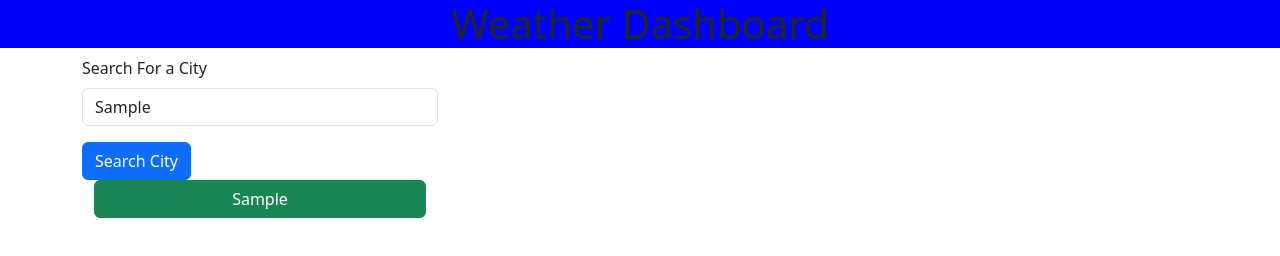
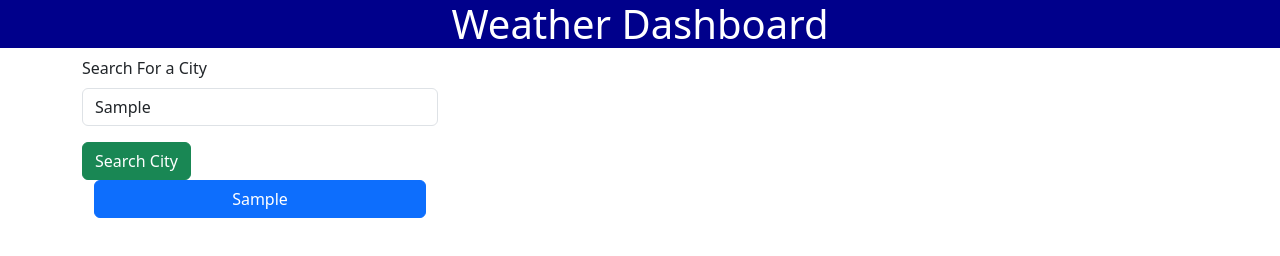
Before and after one commit to riaaah3/weather-forecast, a plain HTML site: page index.html in a window 1280 px wide. Both pictures are taken after typing "Sample" into the empty fields and a click on the button "Search City". Drawn offline with nearby package versions, Linux system fonts and the light colour scheme; no server answers.

Commit message:
changed button colors

```diff
--- a/assets/script.js
+++ b/assets/script.js
@@ -60,7 +60,7 @@ function displayDashboard() {
     var previousSearch = JSON.parse(localStorage.getItem('weatherDashboard')) || []
     var htmlcode = ''
     for (i = 0; i < previousSearch.length;i++){
-        htmlcode += `<button class="btn btn-success" type="button">${previousSearch[i]}</button>`
+        htmlcode += `<button class="btn btn-primary" type="button">${previousSearch[i]}</button>`
     }
     document.getElementById('previousSearch').innerHTML = htmlcode
 }
--- a/assets/style.css
+++ b/assets/style.css
@@ -1,3 +1,4 @@
 h1 {
+    color: white;
     text-align: center;
 }
--- a/index.html
+++ b/index.html
@@ -11,7 +11,7 @@
 
 <body>
     <header>
-        <h1 style="background-color:blue;">Weather Dashboard</h1>
+        <h1 style="background-color: darkblue;">Weather Dashboard</h1>
     </header>
     <main class="container">
         <section class="row">
@@ -22,7 +22,7 @@
                             <label for="exampleInputEmail1" class="form-label">Search For a City</label>
                             <input type="text" class="form-control" id="cityname">
                         </div>
-                        <button type="submit" class="btn btn-primary">Search City</button>
+                        <button type="submit" class="btn btn-success">Search City</button>
                     </div>
                 </form>
                 <div class="container d-grid gap-2" id="previousSearch"></div>
```
